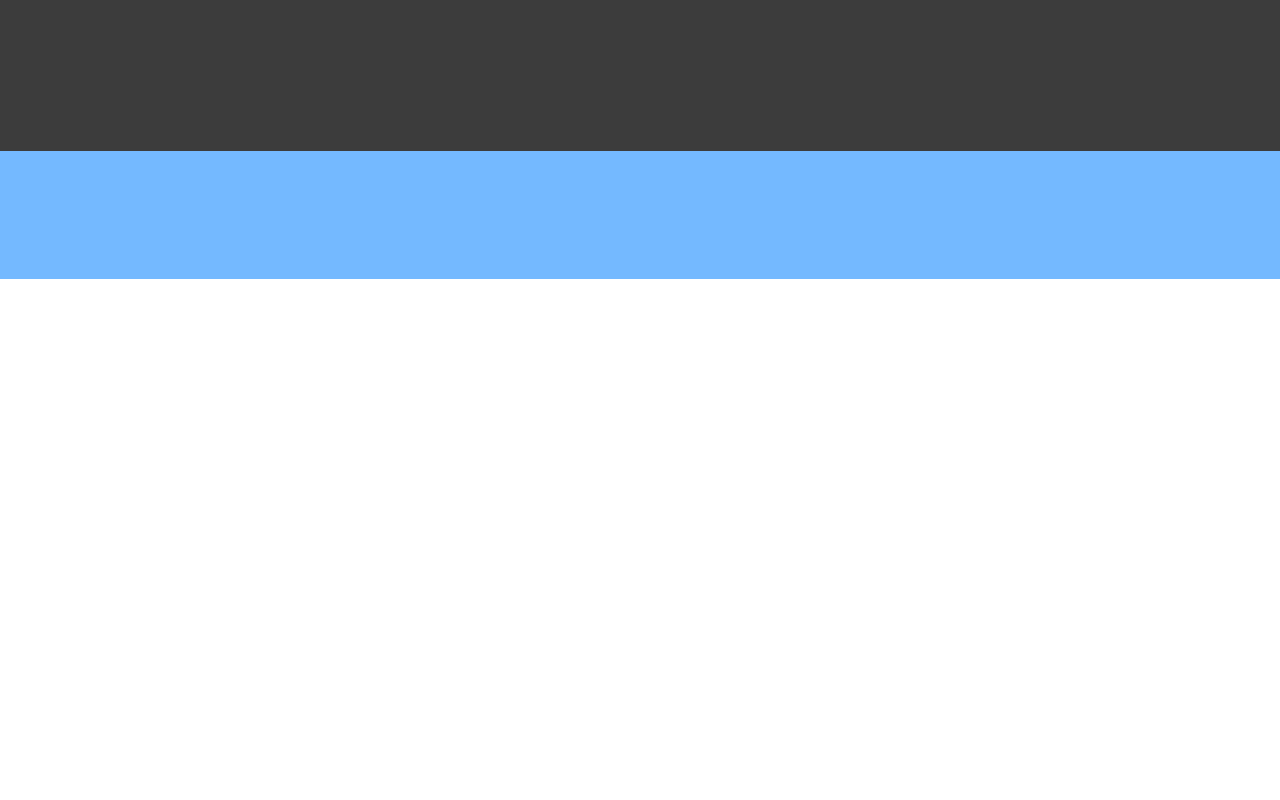
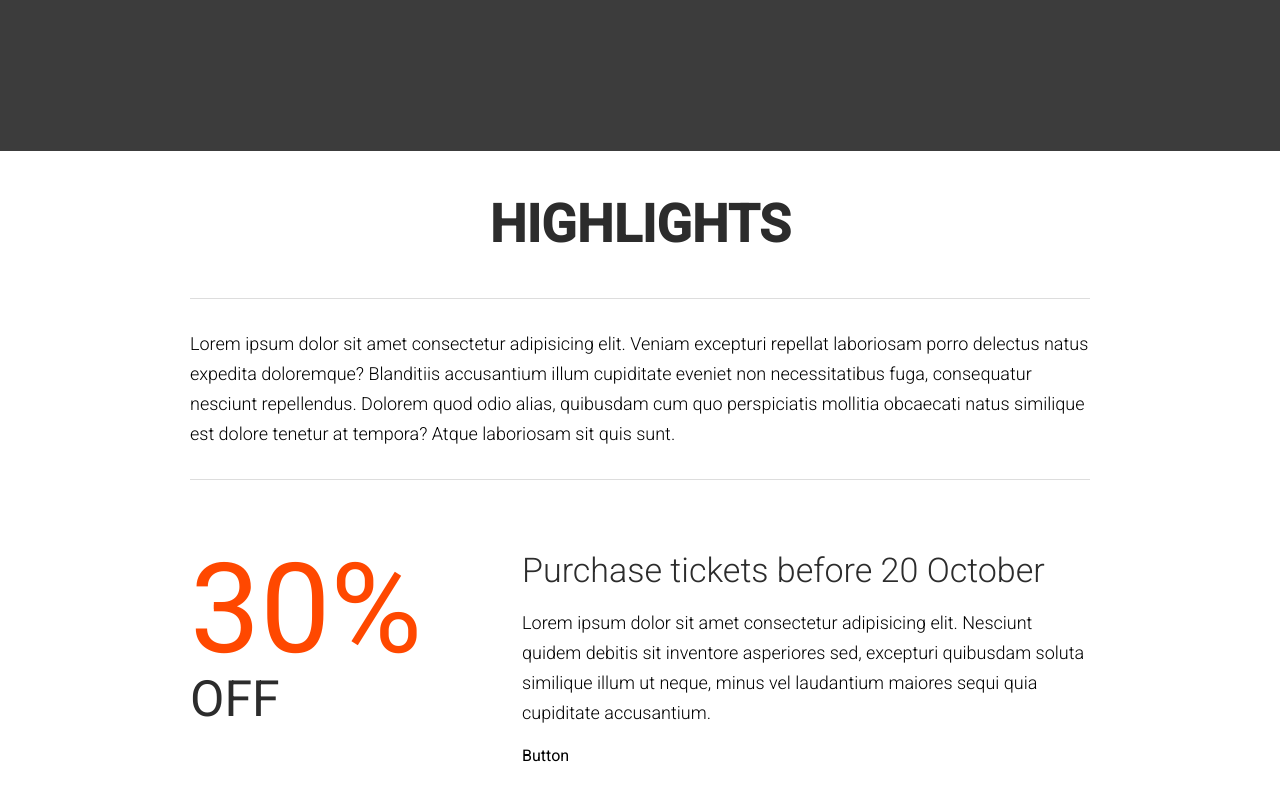
Before and after one commit to rahmat058/Practical-React-Project, a React (Create React App) app in the folder the_venue/: page / in a window 1280 px wide. Shown: the part 1321-2121 px from the top of the page. Before the commit the page ends 1600 px from the top, so only its background shows below. Built offline with nearby package versions, Linux system fonts and the light colour scheme.

Commit message:
Lesson 15 (Highlight section is done)

```diff
--- a/the_venue/src/App.js
+++ b/the_venue/src/App.js
@@ -4,13 +4,15 @@ import './resources/styles.css';
 import Header from './components/header_footer/Header';
 import Featured from './components/featured';
 import VenueInfo from './components/venue_info';
+import Highlights from './components/Highlights'
 
 function App() {
   return (
-    <div className="App" style={{height: "1600px", background: "#74b9ff"}}>
+    <div className="App" style={{height: "1600px", background: "cornflower"}}>
       <Header />
       <Featured />
       <VenueInfo />
+      <Highlights />
     </div>
   );
 }
--- /dev/null
+++ b/the_venue/src/components/Highlights/Description.js
@@ -0,0 +1,17 @@
+import React from 'react'
+import Fade from 'react-reveal/Fade';
+
+const Description = () => {
+  return (
+    <Fade>
+      <div className="center_wrapper">
+        <h2>Highlights</h2>
+        <div className="highlight_description">
+          Lorem ipsum dolor sit amet consectetur adipisicing elit. Veniam excepturi repellat laboriosam porro delectus natus expedita doloremque? Blanditiis accusantium illum cupiditate eveniet non necessitatibus fuga, consequatur nesciunt repellendus. Dolorem quod odio alias, quibusdam cum quo perspiciatis mollitia obcaecati natus similique est dolore tenetur at tempora? Atque laboriosam sit quis sunt.
+        </div>
+      </div>
+    </Fade>
+  )
+}
+
+export default Description;
--- /dev/null
+++ b/the_venue/src/components/Highlights/Discount.js
@@ -0,0 +1,58 @@
+import React, { Component } from 'react'
+import Fade from 'react-reveal/Fade';
+import Slide from 'react-reveal/Slide';
+
+class Discount extends Component {
+
+  state = {
+    discountStart: 0,
+    discountEnd: 30
+  }
+
+  porcentage = () => {
+    if(this.state.discountStart < this.state.discountEnd) {
+      this.setState({
+        discountStart: this.state.discountStart + 1
+      })
+    }
+  }
+
+  componentDidUpdate() {
+    setTimeout(() => {
+      this.porcentage();
+    }, 50);
+  }
+
+  render() {
+
+    const { discountStart } = this.state
+
+    return (
+      <div className="center_wrapper">
+        <div className="discount_wrapper">
+          <Fade
+            onReveal={()=> this.porcentage()}
+          >
+            <div className="discount_porcentage">
+              <span>{discountStart}%</span>
+              <span>OFF</span>
+            </div>
+          </Fade>
+
+          <Slide right>
+            <div className="discount_description">
+              <h3>Purchase tickets before 20 October</h3>
+              <p>Lorem ipsum dolor sit amet consectetur adipisicing elit. Nesciunt quidem debitis sit inventore asperiores sed, excepturi quibusdam soluta similique illum ut neque, minus vel laudantium maiores sequi quia cupiditate accusantium.</p>
+
+              <div>
+                Button
+              </div>
+            </div>
+          </Slide>
+        </div>
+      </div>
+    )
+  }
+}
+
+export default Discount;
--- /dev/null
+++ b/the_venue/src/components/Highlights/index.js
@@ -0,0 +1,14 @@
+import React from 'react';
+import Description from './Description';
+import Discount from './Discount';
+
+const Highlights = () => {
+  return (
+    <div className="highlight_wrapper">
+      <Description />
+      <Discount />
+    </div>
+  )
+}
+
+export default Highlights;
```
